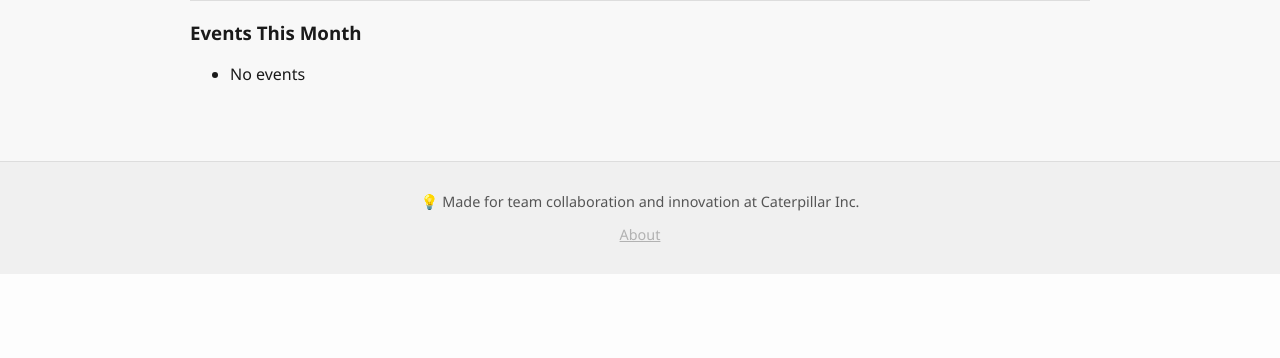
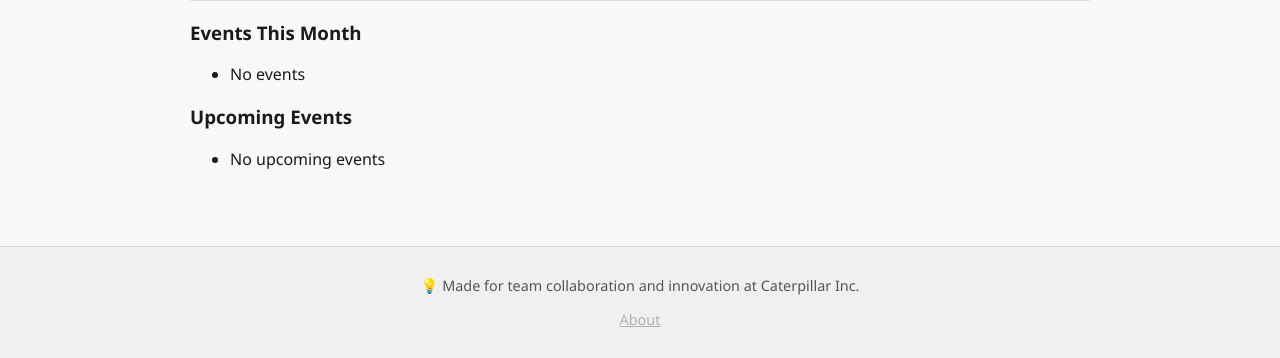
Before and after one commit to siva-sudhan/innovation_portal, a Flask app: page /events in a window 1280 px wide. Shown: the part 778-1136 px from the top of the page. Before the commit the page ends 1052 px from the top, so only its background shows below. Run offline with Flask 3, Linux system fonts and the light colour scheme.

Commit message:
Show upcoming events

```diff
--- a/app/templates/calendar.html
+++ b/app/templates/calendar.html
@@ -27,13 +27,27 @@
   <ul>
     {% for ev in events %}
       <li>
-        <span style="background-color: {{ ev.color }}; padding: 2px 6px;">{{ ev.title }} ({{ ev.start_date }} - {{ ev.end_date }})</span>
+        <span style="background-color: {{ ev.color }}; padding: 2px 6px;">{{ ev.title }} ({{ ev.display_start }} - {{ ev.display_end }})</span>
         {% if session.role == 'admin' %}
           <a href="{{ url_for('admin.delete_event', event_id=ev.id) }}" onclick="return confirm('Delete this event?');">Delete</a>
         {% endif %}
       </li>
     {% else %}
       <li>No events</li>
+    {% endfor %}
+  </ul>
+
+  <h3>Upcoming Events</h3>
+  <ul>
+    {% for ev in upcoming_events %}
+      <li>
+        <span style="background-color: {{ ev.color }}; padding: 2px 6px;">{{ ev.title }} ({{ ev.display_start }} - {{ ev.display_end }})</span>
+        {% if session.role == 'admin' %}
+          <a href="{{ url_for('admin.delete_event', event_id=ev.id) }}" onclick="return confirm('Delete this event?');">Delete</a>
+        {% endif %}
+      </li>
+    {% else %}
+      <li>No upcoming events</li>
     {% endfor %}
   </ul>
 
@@ -153,7 +167,7 @@
             part.className = 'event-part';
             part.style.backgroundColor = ev.color;
             part.textContent = ev.title;
-            part.title = `${ev.title} (${ev.start_date} - ${ev.end_date})`;
+            part.title = `${ev.title} (${ev.display_start} - ${ev.display_end})`;
             cell.appendChild(part);
           });
         }
--- a/app/views/__init__.py
+++ b/app/views/__init__.py
@@ -210,8 +210,29 @@ def events():
             'start_date': ev.start_date.isoformat(),
             'end_date': ev.end_date.isoformat(),
             'color': ev.color,
+            'display_start': ev.start_date.strftime('%d %b %Y').upper(),
+            'display_end': ev.end_date.strftime('%d %b %Y').upper(),
         }
         for ev in events_query
+    ]
+
+    upcoming_query = (
+        Event.query
+        .filter(Event.start_date > end_month)
+        .order_by(Event.start_date)
+        .all()
+    )
+    upcoming_events = [
+        {
+            'id': ev.id,
+            'title': ev.title,
+            'start_date': ev.start_date.isoformat(),
+            'end_date': ev.end_date.isoformat(),
+            'color': ev.color,
+            'display_start': ev.start_date.strftime('%d %b %Y').upper(),
+            'display_end': ev.end_date.strftime('%d %b %Y').upper(),
+        }
+        for ev in upcoming_query
     ]
 
     month_name = datetime(year, month, 1).strftime('%b %Y').upper()
@@ -222,4 +243,5 @@ def events():
         year=year,
         month_name=month_name,
         events=events,
+        upcoming_events=upcoming_events,
     )
```
